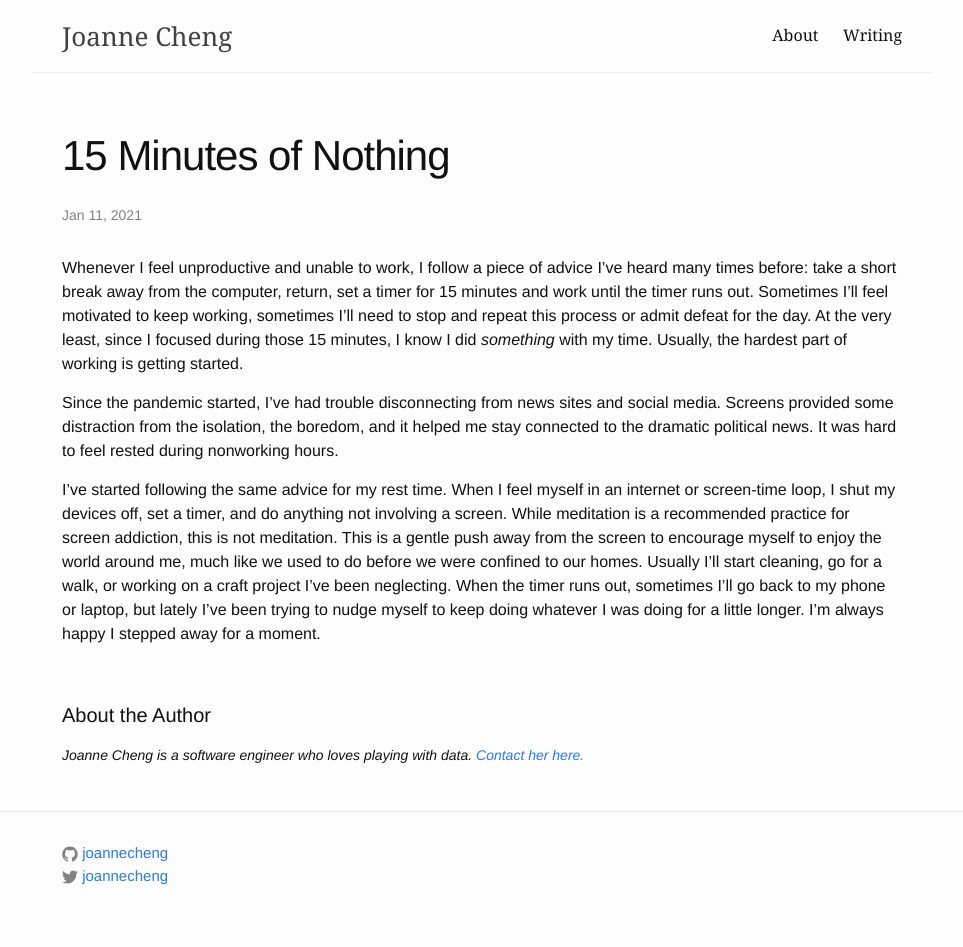
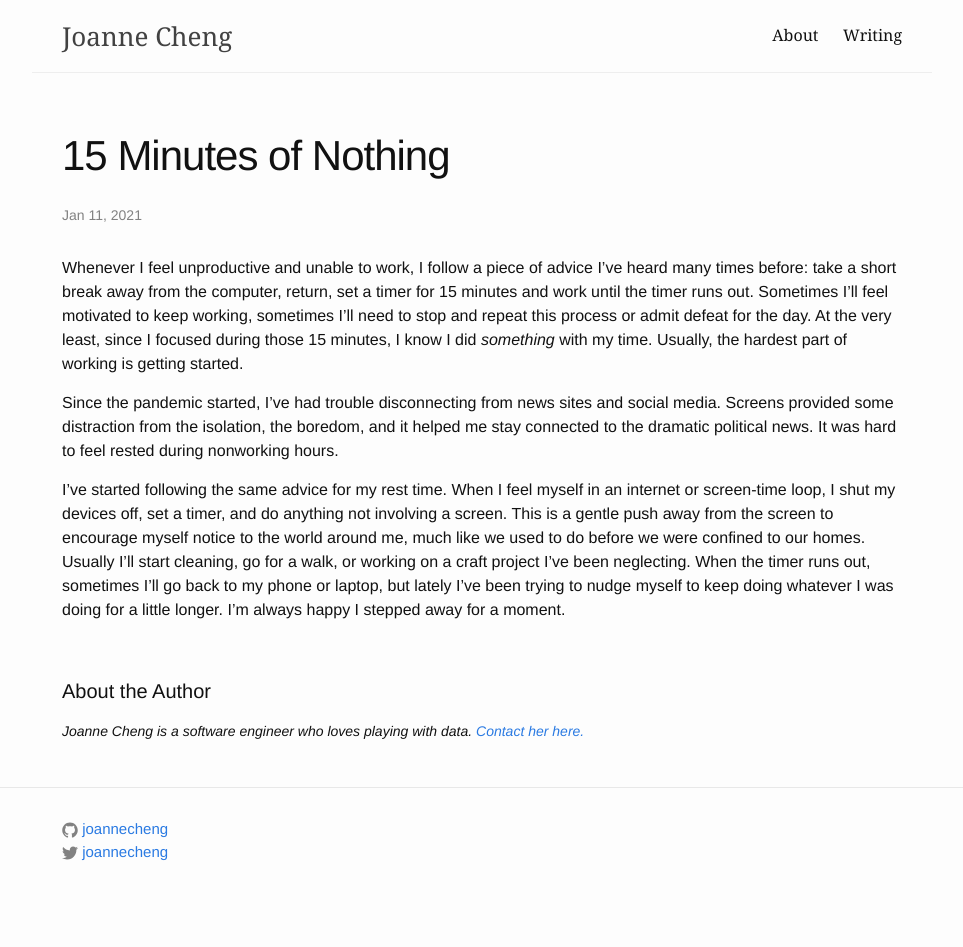
Before and after one commit to joannecheng/joannecheng.github.io, a Jekyll site: the page built from _posts/2021-01-11-fifteen-minutes.markdown, in a window 1280 px wide. Shown: the whole page, without its empty margins (158-1121 px from the left). Built offline with Jekyll 4.4.1, drawn with Linux system fonts in a browser that asks for light colours; nearby versions of some CDN libraries; library files that are not in the unit come from our copies; after the commit the page ends 923 px from its top, so only the background shows below that.

Commit message:
more fixes

```diff
--- a/_posts/2021-01-11-fifteen-minutes.markdown
+++ b/_posts/2021-01-11-fifteen-minutes.markdown
@@ -9,4 +9,4 @@
 
 Since the pandemic started, I've had trouble disconnecting from news sites and social media. Screens provided some distraction from the isolation, the boredom, and it helped me stay connected to the dramatic political news. It was hard to feel rested during nonworking hours.
 
-I've started following the same advice for my rest time. When I feel myself in an internet or screen-time loop, I shut my devices off, set a timer, and do anything not involving a screen. While meditation is a recommended practice for screen addiction, this is not meditation. This is a gentle push away from the screen to encourage myself to enjoy the world around me, much like we used to do before we were confined to our homes. Usually I'll start cleaning, go for a walk, or working on a craft project I've been neglecting. When the timer runs out, sometimes I'll go back to my phone or laptop, but lately I've been trying to nudge myself to keep doing whatever I was doing for a little longer. I'm always happy I stepped away for a moment.
+I've started following the same advice for my rest time. When I feel myself in an internet or screen-time loop, I shut my devices off, set a timer, and do anything not involving a screen. This is a gentle push away from the screen to encourage myself notice to the world around me, much like we used to do before we were confined to our homes. Usually I'll start cleaning, go for a walk, or working on a craft project I've been neglecting. When the timer runs out, sometimes I'll go back to my phone or laptop, but lately I've been trying to nudge myself to keep doing whatever I was doing for a little longer. I'm always happy I stepped away for a moment.
```
